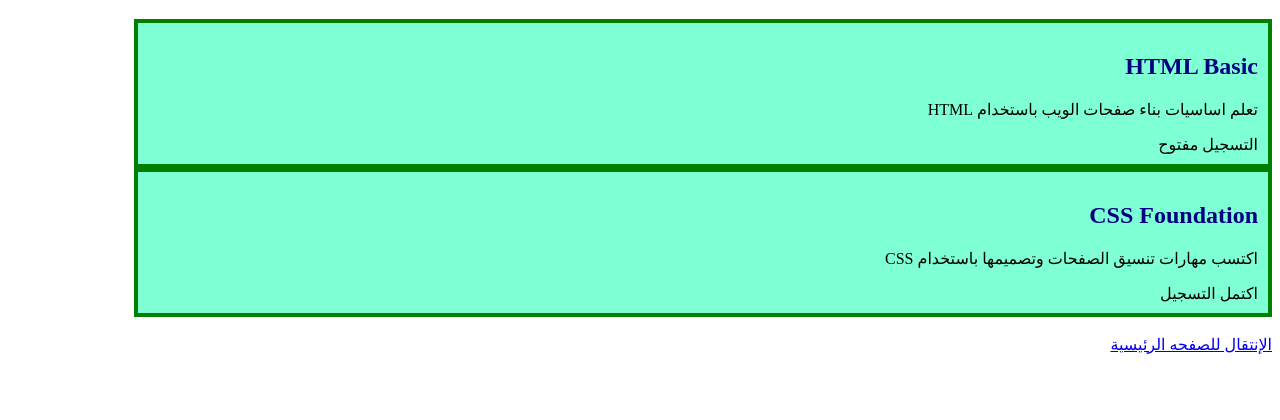
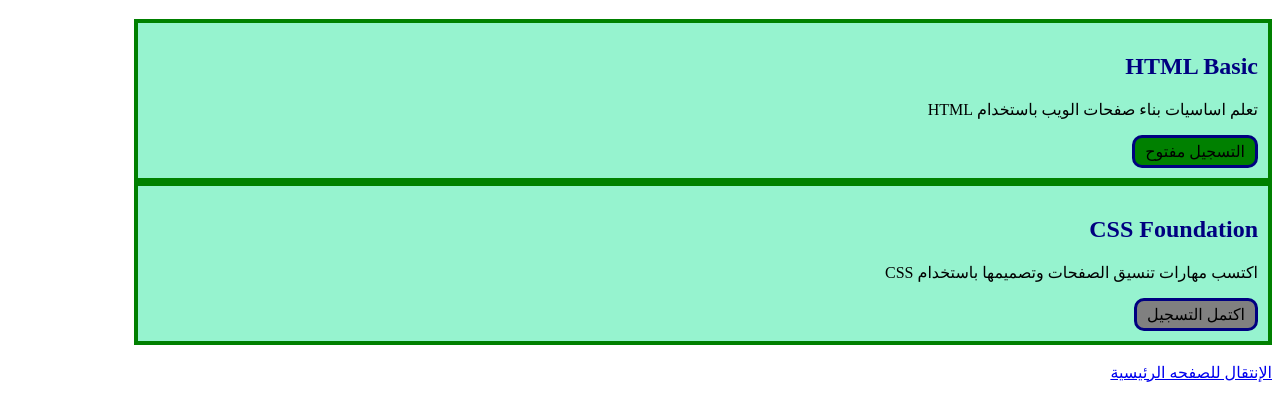
Before and after one commit to daash1234-arch/coderz-institute, a plain HTML site: page session6/assiment1/pages/courses.html in a window 1280 px wide. Shown: the part 62-482 px from the top of the page. Drawn offline with Linux system fonts and the light colour scheme.

Commit message:
data-status selectors

```diff
--- a/session6/assiment1/pages/courses.html
+++ b/session6/assiment1/pages/courses.html
@@ -14,21 +14,22 @@
     <main>
         <h1> الكورسات </h1>
         <!-- data-status save data attribute تستخدم في حاله البطاقه المتغيره-->
-        <artical class="coruse-card" data-status="open">
-            <div class="all">
+       <div class="all">
+        <artical class="course-card" data-status="open">
+
                 <h2>HTML Basic</h2>
                 <p >تعلم اساسيات بناء صفحات الويب باستخدام HTML </p>
                 <span class="status">التسجيل مفتوح</span>
-            </div>
-        </artical>
 
-        <artical class="coruse-card" data-status="Full">
-            <div class="all">
+        </artical></div>
+        <div class="all">
+        <artical class="course-card" data-status="Full">
                 <h2>CSS Foundation</h2>
                 <p>اكتسب مهارات تنسيق الصفحات وتصميمها باستخدام CSS</p>
                 <span class="status">اكتمل التسجيل </span>
-            </div>
-        </artical><br>
+
+        </artical></div><br>
+
         <a class="courses" href="../index.html">الإنتقال للصفحه الرئيسية</a>
     </main>
 
--- a/session6/assiment1/styles.css
+++ b/session6/assiment1/styles.css
@@ -16,5 +16,23 @@ h1{
         width: 90%;
         padding: 10px;
         border: 4px solid green;
-        background-color: aquamarine;
+        background-color: rgb(150, 243, 207);
 }
+
+
+
+.status {
+    box-sizing: border-box;
+    display: inline-block;
+    padding: 4px 10px;
+    border: 3px solid navy;
+    border-radius: 10px;
+}
+
+.course-card[data-status="open"] .status {
+    background-color: green;
+}
+
+.course-card[data-status="Full"] .status {
+    background-color: gray;
+}
```
